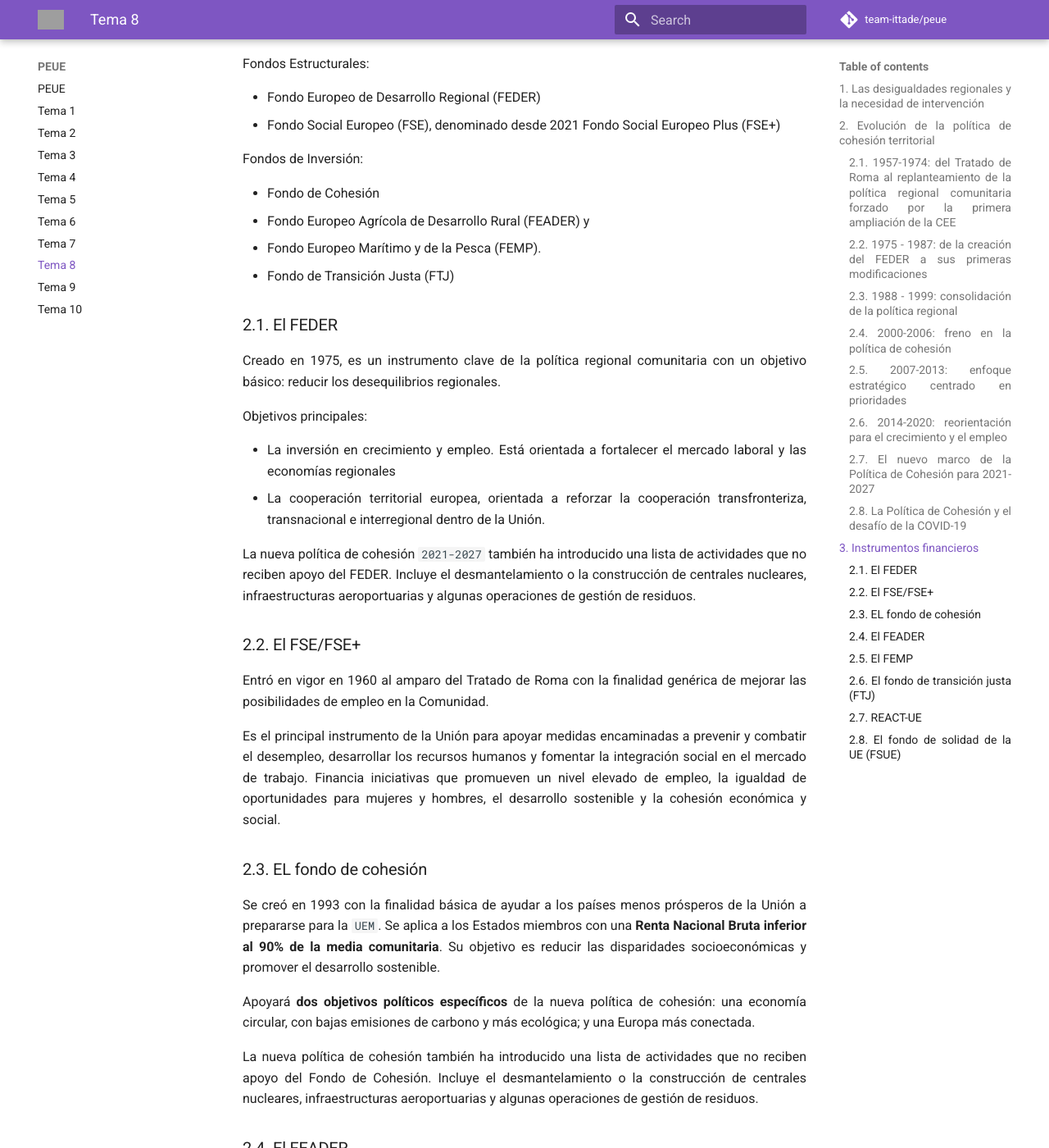
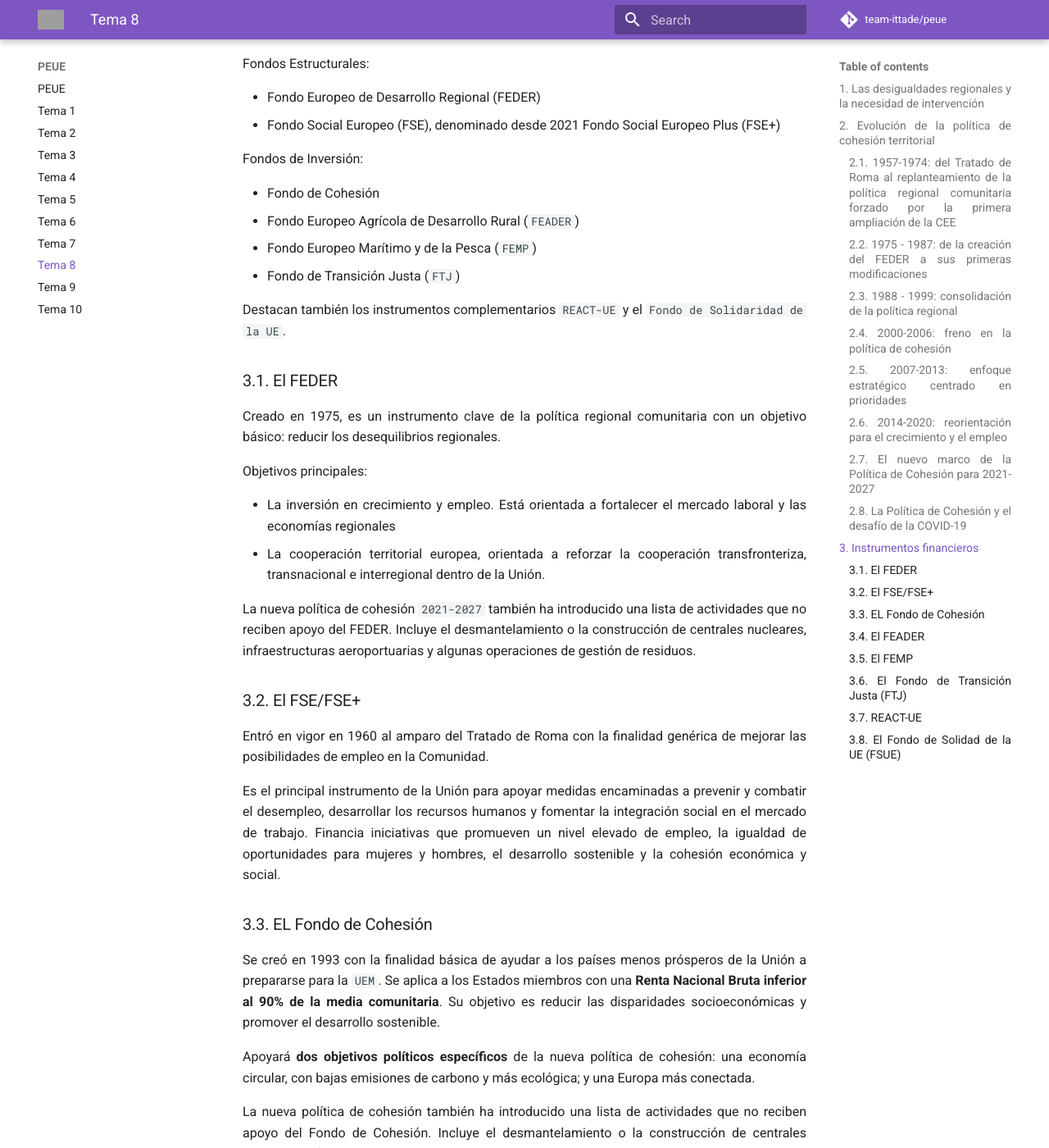
Before and after one commit to team-ittade/peue, an MkDocs documentation site: the page built from docs/tema-8.md, in a window 1280 px wide and 1400 px high, scrolled down 9491 px. Shown: the whole window at 82% size. Built offline with MkDocs 1.6.1 and Material for MkDocs 9.7.7, drawn with Linux system fonts in a browser that asks for light colours; comment, search, counter and statistics services are not loaded; some of the changed text lies outside the part shown; grey boxes are pictures that could not be loaded.

Commit message:
docs: add notes for lection 8

```diff
--- a/docs/tema-8.md
+++ b/docs/tema-8.md
@@ -225,7 +225,7 @@
 
 1. Han otorgado a los Estados miembros una **flexibilidad excepcional para transferir recursos entre fondos y regiones** atendiendo a sus necesidades particulares. Esto implica que todas las reservas existentes para los *Fondos Estructurales* de 2020 pueden destinarse para hacer frente a la Covid-19 en el marco de la `Iniciativa de Inversión en Respuesta al Coronavirus Plus (IIRC+)`, que también comprende un cambio temporal en las normas de cofinanciación de los programas de la política de cohesión.
 2. Durante el período comprendido entre el 1 de julio de 2020 y el 30 de junio de 2021, los Estados miembros pueden solicitar una ayuda financiera del 100 % con cargo al presupuesto de la UE.
-3. La inversión prevista en el [`Plan de Recuperación Next Generation`](tema-5.md) contempla distintos instrumentos, entre los que se incluye [`REACT-EU`](#27-react-ue) con un presupuesto de 47.500 millones de €. Con el fin de permitir una movilización fluida y rápida de las inversiones, **no se aplicarán a `REACT-UE` las condiciones ex ante, los requisitos de concentración temática y el marco de rendimiento**.
+3. La inversión prevista en el [`Plan de Recuperación Next Generation`](tema-5.md) contempla distintos instrumentos, entre los que se incluye [`REACT-EU`](#37-react-ue) con un presupuesto de 47.500 millones de €. Con el fin de permitir una movilización fluida y rápida de las inversiones, **no se aplicarán a `REACT-UE` las condiciones ex ante, los requisitos de concentración temática y el marco de rendimiento**.
 4. De forma excepcional, **no habrá ningún desglose por categorías de regiones**.
 5. **Asignación del 70 % de las dotaciones nacionales en 2021, teniendo en cuenta los efectos socioeconómicos de la crisis**. El 30 % restante para 2022 se calculará a finales de 2021 sobre la base de los últimos datos estadísticos.
 6. Las perspectivas de la política de cohesión bajo la propuesta revisada del MFP 2021-2027 revisado presentan un mayor apoyo para la preparación de los sistemas sanitarios y un mayor hincapié en el aprovechamiento de la cultura y el turismo.
@@ -242,11 +242,13 @@
 Fondos de Inversión:
 
 - Fondo de Cohesión
-- Fondo Europeo Agrícola de Desarrollo Rural (FEADER) y
-- Fondo Europeo Marítimo y de la Pesca (FEMP).
-- Fondo de Transición Justa (FTJ)
+- Fondo Europeo Agrícola de Desarrollo Rural (`FEADER`)
+- Fondo Europeo Marítimo y de la Pesca (`FEMP`)
+- Fondo de Transición Justa (`FTJ`)
 
-### 2.1. El FEDER
+Destacan también los instrumentos complementarios `REACT-UE` y el `Fondo de Solidaridad de la UE`.
+
+### 3.1. El FEDER
 
 Creado en 1975, es un instrumento clave de la política regional comunitaria con un objetivo básico: reducir los desequilibrios regionales.
 
@@ -257,13 +259,13 @@
 
 La nueva política de cohesión `2021-2027` también ha introducido una lista de actividades que no reciben apoyo del FEDER. Incluye el desmantelamiento o la construcción de centrales nucleares, infraestructuras aeroportuarias y algunas operaciones de gestión de residuos.
 
-### 2.2. El FSE/FSE+
+### 3.2. El FSE/FSE+
 
 Entró en vigor en 1960 al amparo del Tratado de Roma con la finalidad genérica de mejorar las posibilidades de empleo en la Comunidad.
 
 Es el principal instrumento de la Unión para apoyar medidas encaminadas a prevenir y combatir el desempleo, desarrollar los recursos humanos y fomentar la integración social en el mercado de trabajo. Financia iniciativas que promueven un nivel elevado de empleo, la igualdad de oportunidades para mujeres y hombres, el desarrollo sostenible y la cohesión económica y social.
 
-### 2.3. EL fondo de cohesión
+### 3.3. EL Fondo de Cohesión
 
 Se creó en 1993 con la finalidad básica de ayudar a los países menos prósperos de la Unión a prepararse para la `UEM`. Se aplica a los Estados miembros con una **Renta Nacional Bruta inferior al 90% de la media comunitaria**. Su objetivo es reducir las disparidades socioeconómicas y promover el desarrollo sostenible.
 
@@ -271,15 +273,15 @@
 
 La nueva política de cohesión también ha introducido una lista de actividades que no reciben apoyo del Fondo de Cohesión. Incluye el desmantelamiento o la construcción de centrales nucleares, infraestructuras aeroportuarias y algunas operaciones de gestión de residuos.
 
-### 2.4. El FEADER
+### 3.4. El FEADER
 
 El `Fondo Europeo Agrario de Desarrollo Rural` contribuye a la promoción de un desarrollo rural sostenible en la UE como complemento de las políticas de apoyo al mercado y a los ingresos aplicadas en el marco de la PAC, la política de cohesión y la política pesquera común.
 
-### 2.5. El FEMP
+### 3.5. El FEMP
 
 Es el `Fondo de las Políticas Marítima y Pesquera de la UE`. Tiene como objetivos impulsar la aplicación de la política pesquera común o fomentar una pesca y una acuicultura competitivas, medioambientalmente sostenibles, económicamente viables y socialmente responsables.
 
-### 2.6. El fondo de transición justa (FTJ)
+### 3.6. El Fondo de Transición Justa (FTJ)
 
 Es un nuevo instrumento financiero cuyo objetivo es prestar apoyo a los territorios que se enfrentan a retos socioeconómicos graves derivados del proceso de transición a la neutralidad climática y evitar el aumento de las disparidades regionales. Facilitará la aplicación del Pacto Verde Europeo, cuyo objetivo es lograr una Unión climáticamente neutra en 2050.
 
@@ -287,7 +289,7 @@
 
 El Fondo de Transición Justa proporciona apoyo a todos los Estados miembros. Los criterios de asignación se basan en las emisiones industriales de regiones.
 
-### 2.7. REACT-UE
+### 3.7. REACT-UE
 
 La Ayuda a la Recuperación para la Cohesión y los Territorios de Europa (REACT-UE) se adoptó en diciembre de 2020 para complementar los programas de cohesión.
 
@@ -295,7 +297,7 @@
 
 Esto supondrá inversiones para apoyar el mantenimiento del empleo, en particular mediante regímenes de reducción del tiempo de trabajo y apoyo a los trabajadores por cuenta propia. Los fondos también pueden utilizarse para fomentar la creación de empleo y las medidas de empleo juvenil, para los sistemas de asistencia sanitaria y para facilitar capital circulante y apoyo a la inversión a las pymes.
 
-### 2.8. El fondo de solidad de la UE (FSUE)
+### 3.8. El Fondo de Solidad de la UE (FSUE)
 
 Complementa a los Fondos `EIE`. Constituye una expresión de solidaridad europea hacia las regiones afectadas por las catástrofes naturales.
 
--- a/whitelist.json
+++ b/whitelist.json
@@ -1,6 +1,7 @@
 [
   "anti-trust",
   "Bosnia-Herzegovina",
+  "CCA-CPS",
   "centro-periferia",
   "copy-paste",
   "Económico-Financiera",
```
Also changed, not shown: other parts of docs/tema-8.md (+1 -1 lines).
